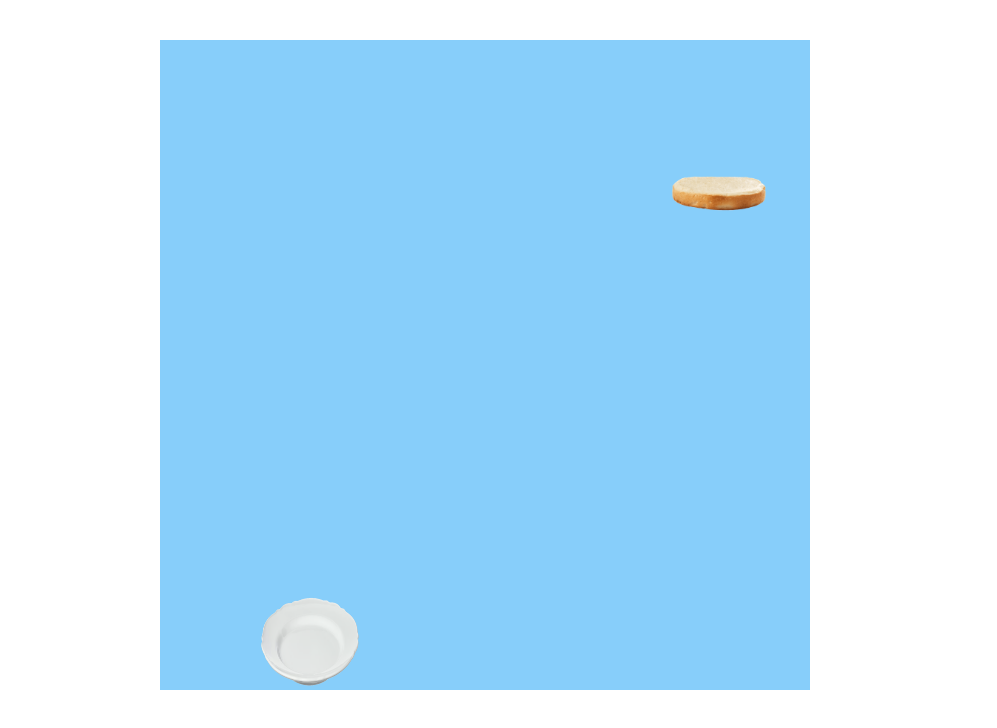
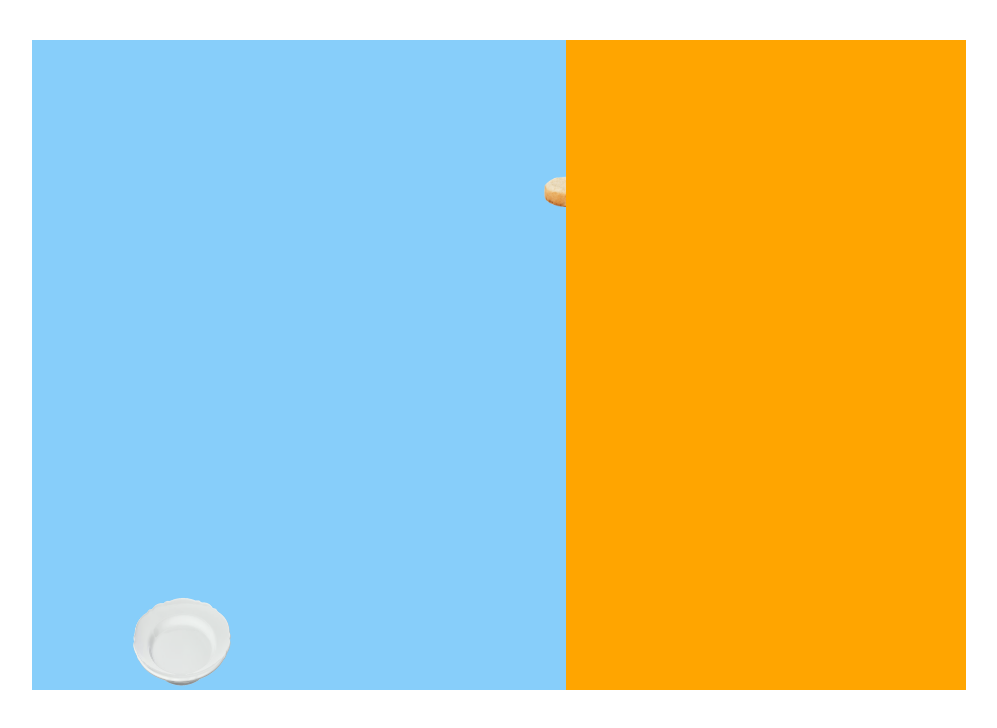
Before and after one commit to abishans23/Cooking-Game, a plain HTML site: page index.html in a window 1280 px wide. Shown: the whole page, without its empty margins (224-1221 px from the left). Drawn offline with Linux system fonts and the light colour scheme.

Commit message:
new canvas

```diff
--- a/index.html
+++ b/index.html
@@ -9,6 +9,7 @@
 
 </head>
 <body>
+
 
     <canvas id="gameFrame">
         <img id="plate" src = "./images/plate.png"/>
@@ -22,6 +23,20 @@
     </canvas>
 
 
+    <canvas id="instructionsFrame">
+        <img id="plate" src = "./images/plate.png"/>
+
+        <img id="Lettuce" src = "./images/lettuce.png"/>
+        <img id="BottomBun" src = "./images/bottomBun.png"/>
+        <img id="TopBun" src = "./images/topBun.png"/>
+        <img id="Cheese" src = "./images/cheese.png"/>
+        <img id="Patty" src = "./images/patty.png"/>
+        <img id="Tomato" src = "./images/tomato.png"/>
+    </canvas>
+
+
+
+
 
     <script src = "Plate.js"></script>
     <script src = "Food.js"></script>
--- a/main.js
+++ b/main.js
@@ -1,9 +1,15 @@
 class Game {
-    constructor(canvas){
+    constructor(canvas, canvas2){
         this.canvas = canvas;
+        this.canvas2 = canvas2;
+        this.context2 = canvas2.getContext("2d");
         this.context = canvas.getContext("2d");
+
         this.width = this.canvas.width;
         this.height = this.canvas.height;
+
+        this.width2 = this.canvas2.width;
+        this.height2 = this.canvas2.height;
         this.sprites = [];
         this.food = [];
         this.prevFrame = new Date().getTime();
@@ -84,11 +90,18 @@ window.addEventListener('load', loadGame);
 
 function loadGame(){
     const canvas = document.getElementById("gameFrame");
-    const game = new Game(canvas);
+    const canvas2 = document.getElementById("instructionsFrame");
+    const game = new Game(canvas, canvas2);
     canvas.width = 650;
     canvas.height = 650;
-    canvas.style.left = "30%";
+    canvas.style.left = "20%";
     canvas.style.top = "5%";
+
+    canvas2.width = 400;
+    canvas2.height = 650;
+    canvas2.style.right = "7%";
+    canvas2.style.top = "5%";
+
     game.spawnFood();
 
     function animate(){
--- a/styles.css
+++ b/styles.css
@@ -2,3 +2,8 @@
     background-color: lightskyblue;
     position: absolute;
 }
+
+#instructionsFrame{
+    background-color: orange;
+    position:absolute
+}
```
